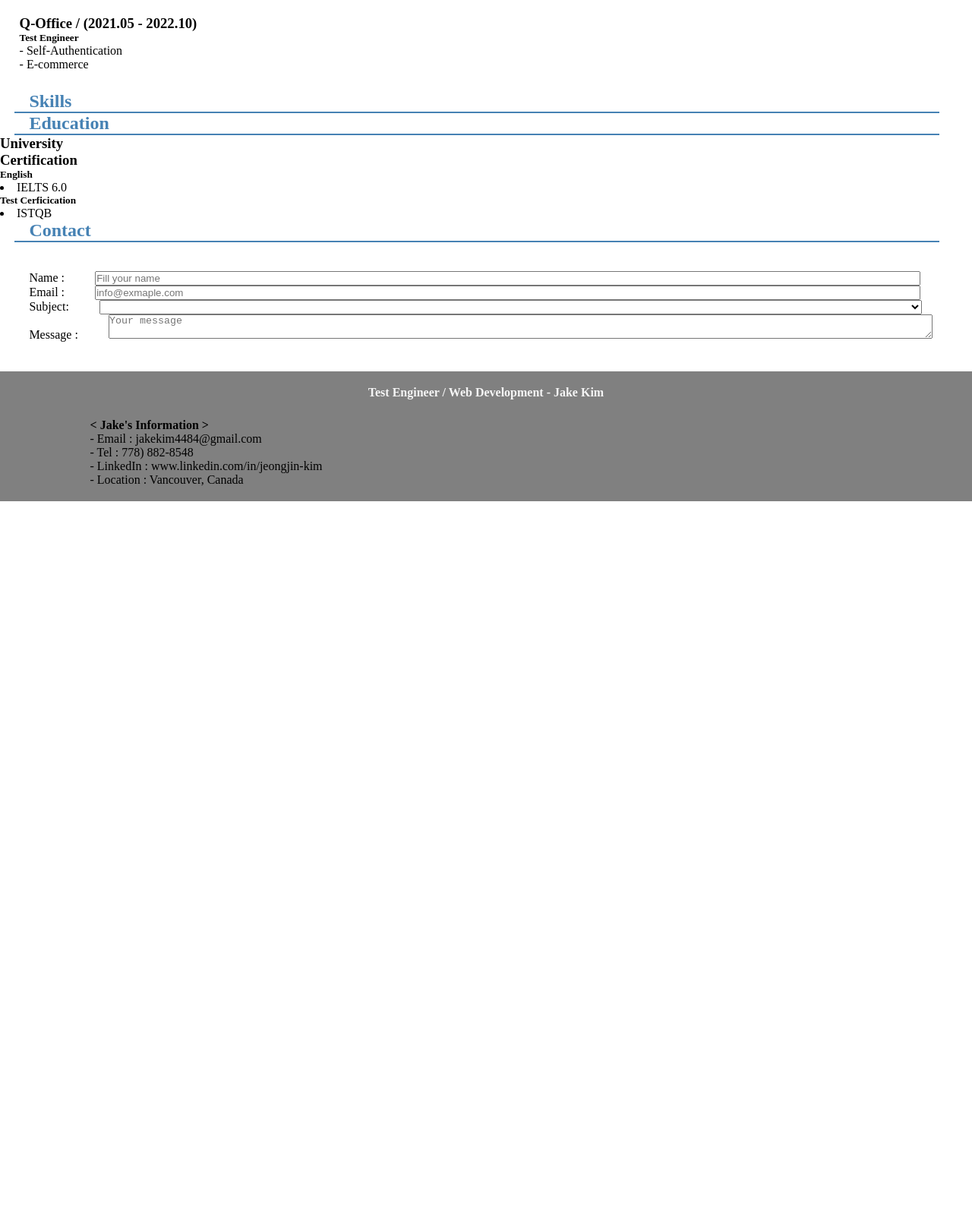
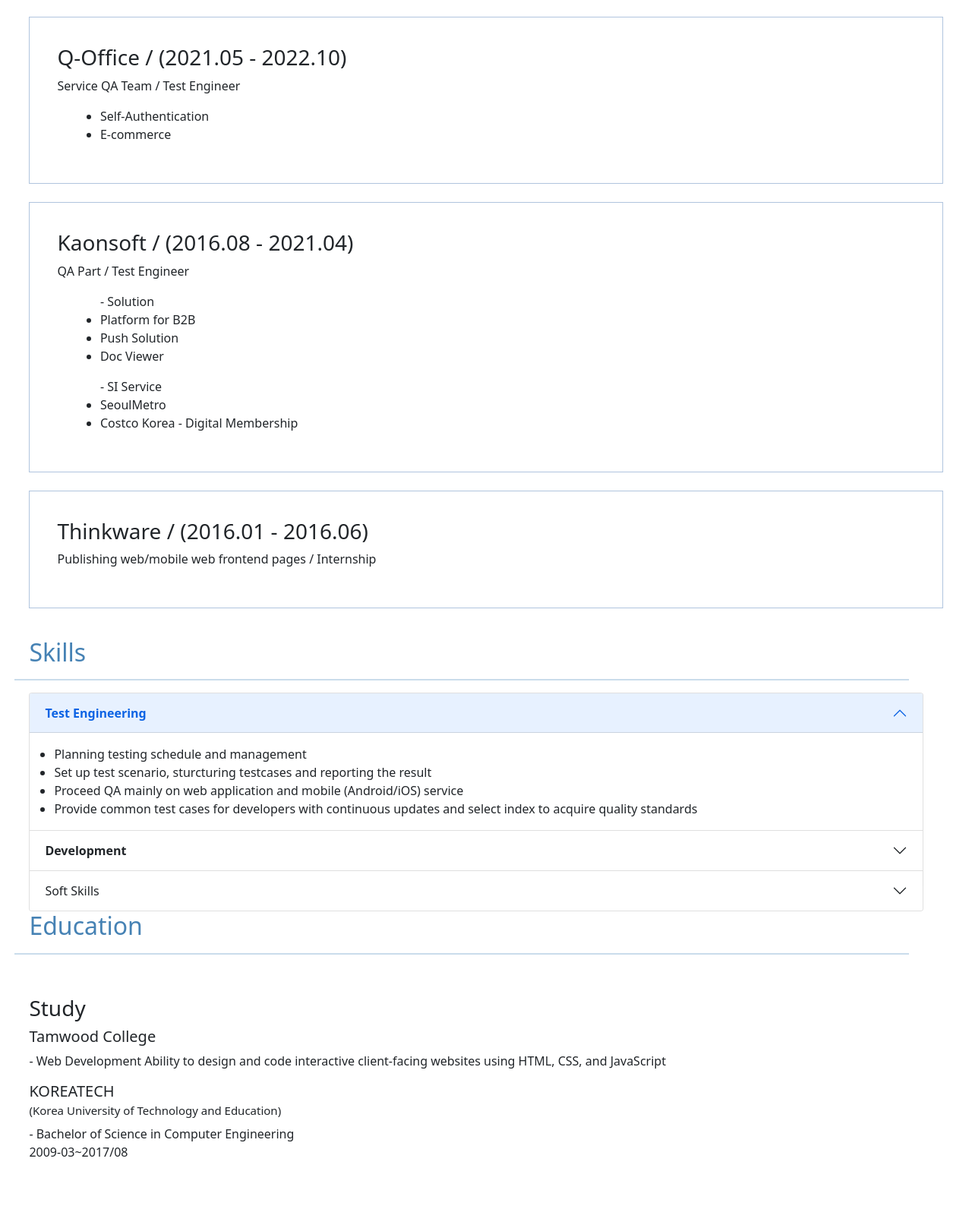
Before and after one commit to jakekim-jj/tamwood_assignment, a plain HTML site: page index.html in a window 1280 px wide. Shown: the part 358-1946 px from the top of the page at 76% size. Before the commit the page ends 1018 px from the top, so only its background shows below. Drawn offline with nearby package versions, Linux system fonts and the light colour scheme.

Commit message:
Profolio update

```diff
--- a/css/style.css
+++ b/css/style.css
@@ -1,6 +1,11 @@
+@import url('https://fonts.googleapis.com/css2?family=Poppins:wght@200&family=Ubuntu&display=swap');
 *{
     padding:0;
     margin:0;
+}
+
+body{
+    font-family: 'Ubuntu', sans-serif;
 }
 
 /*For Smartphone*/
@@ -12,18 +17,50 @@
         color:steelblue;
     }
 
-    hr{
-        width:95%;
+    .my_hr {
+        width:92%;
         margin-left:1.5%;
-        border: 1.5px solid steelblue;
+        border: 1.5px solid rgb(50, 120, 177);
     }
 
-    .project{
-        padding:2%;
+    .about{
+        padding:3%;
     }
 
-    .project div{
+    .accordion-body{
+        padding:0 !important;
+    }
+
+    #testing_skill{
+        padding:3%;
+    }
+
+    .experience{
+        padding:3%;
+    }
+
+    .experience div{
         margin-top:2%;
+        border: 1px solid lightsteelblue;
+        padding:3%;
+    }
+
+    .experience ul {
+        padding-left:5%;
+    }
+
+    .education article{
+        padding:3%;
+    }
+
+    .accordion
+    {
+        width:92%;
+        margin-left:3%;
+    }
+
+    .accordion h2{
+        margin-left:0;
     }
 
     .contact-form{
--- a/index.html
+++ b/index.html
@@ -4,7 +4,10 @@
     <meta charset="UTF-8">
     <meta http-equiv="X-UA-Compatible" content="IE=edge">
     <meta name="viewport" content="width=device-width, initial-scale=1.0">
-    <link rel="stylesheet" href="/css/style.css">
+
+    <!--Forr Style CSS-->
+    <link rel="stylesheet" href="./css/style.css" type="text/css">
+    <link href="https://cdn.jsdelivr.net/npm/bootstrap@5.1.3/dist/css/bootstrap.min.css" rel="stylesheet">
     <title>Jake Portfolio</title>
 </head>
 <body>
@@ -13,82 +16,139 @@
 
     </header>
     <main>
-        <!--About-->
-        <!--Add new comment-->
-        <!--Code change-->
-        <!--Code changeffdd-->
-
-        <input type="text">
-        <input type="button">
-
-        <section>
-            <h2>About Me</h2><hr>
-
+        <section class="about">
+            <h2>About Me</h2><hr class="my_hr">
+            <ul>
+                <li>Lead overall QA processes with test scenario design, progress scheduling, and collecting requirements from clients</li>
+                <li>Perform testing and test managing on various domains, especially specialized in web/app frontend test on various browsers/devices</li>
+                <li>Independently execute QA on a large component, providing great feedbacks to the developers</li>
+                <li> Acquire high test coverage to detect various bugs and reproduce bug scenarios to assist debugging</li>
+            </ul>
 
         </section>
 
-        <!--Project-->
-        <section class="project">
-            <h2>Project</h2><hr>
+        <!--Experience-->
+        <section class="experience">
+            <h2>Project</h2><hr class="my_hr">
 
             <article>
-                <div class="thinkware">
-                    <h3>Thinkware / (2016.01 - 2016.06)</h3>
-                    <h5>Web Publisher / Internship</h5>
+                <div class="qoffice">
+                    <h3>Q-Office / (2021.05 - 2022.10)</h3>
+                    <p>Service QA Team / Test Engineer</p>
+                    <ul>
+                        <li> Self-Authentication</li>
+                        <li> E-commerce</li>
+                    </ul>
                 </div>
                 <div class="kaonsoft">
                     <h3>Kaonsoft / (2016.08 - 2021.04) </h3>
-                    <h5>Test Engineer</h5>
-                    <p> - Solution
+                    <p>QA Part / Test Engineer</p>
+                    <ul> - Solution
                         <li>Platform for B2B</li>
                         <li>Push Solution</li>
                         <li>Doc Viewer</li>
-                    </p>
-                    <p> - SI Service
+                    </ul>
+                    <ul> - SI Service
                         <li>SeoulMetro</li>
                         <li>Costco Korea - Digital Membership</li>
-                    </p>
+                    </ul>
                 </div>
-                <div class="qoffice"></div>
-                    <h3>Q-Office / (2021.05 - 2022.10)</h3>
-                    <h5>Test Engineer</h5>
-                    <p> - Self-Authentication
-
-                    </p>
-                    <p> - E-commerce
-
-                    </p>
+                <div class="thinkware">
+                    <h3>Thinkware / (2016.01 - 2016.06)</h3>
+                    <p>Publishing web/mobile web frontend pages / Internship</p>
                 </div>
             </article>
         </section>
 
         <!--Skills-->
         <section>
-            <h2>Skills</h2><hr>
+            <h2>Skills</h2><hr class="my_hr">
+
+            <div class="accordion" id="accordionExample">
+                <div class="accordion-item">
+                  <h2 class="accordion-header" id="headingOne">
+                    <button class="accordion-button" type="button" data-bs-toggle="collapse" data-bs-target="#collapseOne" aria-expanded="true" aria-controls="collapseOne">
+                        <strong>Test Engineering</strong>
+                    </button>
+                  </h2>
+                  <div id="collapseOne" class="accordion-collapse collapse show" aria-labelledby="headingOne" data-bs-parent="#accordionExample">
+                    <p class="accordion-body">
+                        <ul>
+                          <li>Planning testing schedule and management</li>
+                          <li>Set up test scenario, sturcturing testcases and reporting the result</li>
+                          <li>Proceed QA mainly on web application and mobile (Android/iOS) service </li>
+                          <li>Provide common test cases for developers with continuous updates and select index to acquire quality standards</li>
+                        </ul>
+                    </p>
+                  </div>
+                </div>
+                <div class="accordion-item">
+                  <h2 class="accordion-header" id="headingTwo">
+                    <button class="accordion-button collapsed" type="button" data-bs-toggle="collapse" data-bs-target="#collapseTwo" aria-expanded="false" aria-controls="collapseTwo">
+                        <strong>Development</strong>
+                    </button>
+                  </h2>
+                  <div id="collapseTwo" class="accordion-collapse collapse" aria-labelledby="headingTwo" data-bs-parent="#accordionExample">
+                    <p class="accordion-body">
+                        <ul>
+                            <li>Web automation testing with Selenium </li>
+                            <li>HTML/CSS - </li>
+                            <li></li>
+                            <li></li>
+                        </ul>
+                    </p>
+                  </div>
+                </div>
+                <div class="accordion-item">
+                  <h2 class="accordion-header" id="headingThree">
+                    <button class="accordion-button collapsed" type="button" data-bs-toggle="collapse" data-bs-target="#collapseThree" aria-expanded="false" aria-controls="collapseThree">
+                      Soft Skills
+                    </button>
+                  </h2>
+                  <div id="collapseThree" class="accordion-collapse collapse" aria-labelledby="headingThree" data-bs-parent="#accordionExample">
+                    <div class="accordion-body">
+                      <strong>This is the third item's accordion body.</strong> It is hidden by default, until the collapse plugin adds the appropriate classes that we use to style each element. These classes control the overall appearance, as well as the showing and hiding via CSS transitions. You can modify any of this with custom CSS or overriding our default variables. It's also worth noting that just about any HTML can go within the <code>.accordion-body</code>, though the transition does limit overflow.
+                    </div>
+                  </div>
+                </div>
+              </div>
 
         </section>
 
         <!--Education-->
-        <section>
-            <h2>Education</h2><hr>
+        <section class="education">
+            <h2>Education</h2><hr class="my_hr">
 
             <article>
-                <h3>University</h3>
+                <h3>Study</h3>
+                <h5>Tamwood College</h5>
+                <p>
+                    - Web Development
+                    Ability to design and code interactive client-facing websites using HTML, CSS, and JavaScript
+                </p>
+
+                <h5>KOREATECH <br><span style="font-size:15px">(Korea University of Technology and Education)</span></h5>
+                <p>
+                    - Bachelor of Science in Computer Engineering <br><time> 2009-03~2017/08</time>
+                </p>
+
             </article>
 
             <article>
                 <h3>Certification</h3>
-                <h5>English</h5>
-                    <li>IELTS 6.0</li>
-                <h5>Test Cerficication</h5>
-                    <li>ISTQB</li>
+                <ul>
+                    <li>Engineering Information Processing – Human Resources Development Service of Korea</li>
+                    <li>ISTQB (International Software Testing Qualification Board) CTFL – English version</li>
+                    <li>IELTS Overll 6.0</li>
+                </ul>
+
             </article>
 
         </section>
 
         <!--Contact-->
         <section>
-            <h2>Contact</h2><hr>
+            <h2>Contact</h2><hr class="my_hr">
 
             <form class="contact-form">
                 <label for="Name">Name :</label>
@@ -121,5 +181,10 @@
         </article>
         </article>
     </footer>
+
+
+    <!-- JavaScript Bundle with Popper -->
+    <script src="https://cdn.jsdelivr.net/npm/bootstrap@5.1.3/dist/js/bootstrap.bundle.min.js" defer></script>
+
 </body>
 </html>
```
